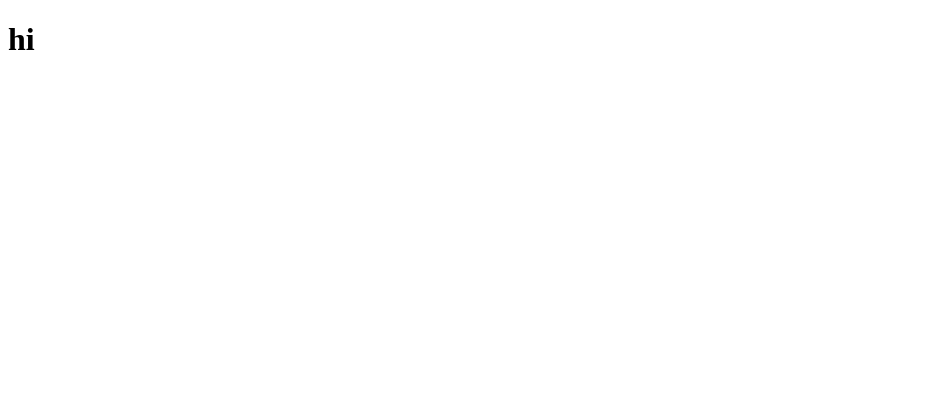
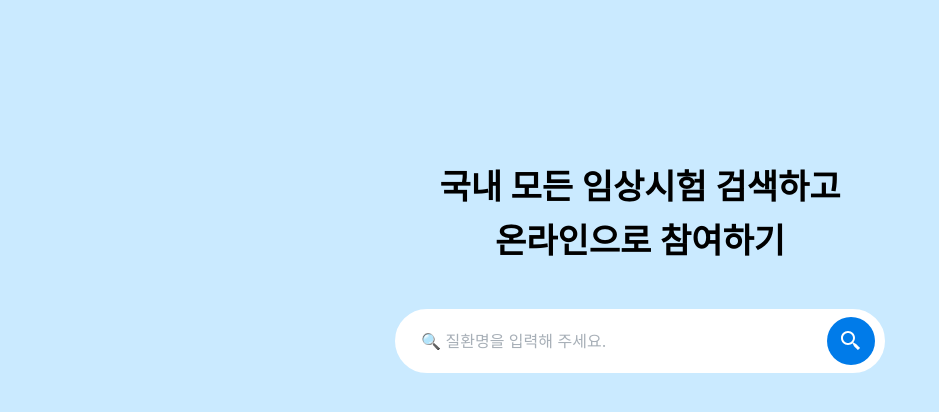
Before and after one commit to wanted-pre-onboarding-4/pre-onboarding-assignment-week-5-1-team-4, a React (Create React App) app: page / in a window 1280 px wide. Shown: the top 412 px of the page, without its empty margins (0-939 px from the left). Built offline with nearby package versions, Linux system fonts and the light colour scheme.

Commit message:
style: api, style 등 기초 연결 todo : 로컬 캐싱, 검색어 표시, 키보드 이동

```diff
--- a/package.json
+++ b/package.json
@@ -7,8 +7,10 @@
     "@testing-library/react": "^13.4.0",
     "@testing-library/user-event": "^13.5.0",
     "axios": "^0.27.2",
+    "lodash": "^4.17.21",
     "react": "^18.2.0",
     "react-dom": "^18.2.0",
+    "react-icons": "^4.4.0",
     "react-router-dom": "^6.4.1",
     "react-scripts": "5.0.1",
     "styled-components": "^5.3.5",
--- a/src/App.js
+++ b/src/App.js
@@ -1,5 +1,13 @@
-function App() {
-  return <h1>hi</h1>;
+import { BrowserRouter as Router, Routes, Route } from 'react-router-dom';
+import Search from './pages/search/Search';
+
+export default function App() {
+  return (
+    <Router>
+      <Routes>
+        <Route path="/" element={<Search />} />
+        <Route path="*" element={<div>404page</div>} />
+      </Routes>
+    </Router>
+  );
 }
-
-export default App;
--- a/src/index.js
+++ b/src/index.js
@@ -1,10 +1,12 @@
 import React from 'react';
 import ReactDOM from 'react-dom/client';
 import App from './App';
+import GlobalStyle from './styles/Globalstyles';
 
 const root = ReactDOM.createRoot(document.getElementById('root'));
 root.render(
   <React.StrictMode>
+    <GlobalStyle />
     <App />
   </React.StrictMode>
 );
--- /dev/null
+++ b/src/pages/search/Search.jsx
@@ -0,0 +1,224 @@
+import { useState, useEffect } from 'react';
+import axios from 'axios';
+import { BiSearchAlt2 } from 'react-icons/bi';
+import styled from 'styled-components';
+import { debounce } from 'lodash';
+
+export default function Search() {
+  const [isListVisible, setIsListVisible] = useState(false);
+  //   const [searchMode, setSearchMode] = useState(false);
+
+  useEffect(() => {
+    const search = document.querySelector('input[type="search"]');
+    search.addEventListener('focusin', _ => setIsListVisible(true));
+    search.addEventListener('focusout', _ => {
+      setIsListVisible(false);
+      setSearchList([]);
+    });
+  }, []);
+  const [searchList, setSearchList] = useState([]);
+
+  const getSearchList = async str => {
+    const res = await axios.get(`http://localhost:4000/sick?q=${str}`);
+    console.info('calling api');
+    console.log(res.data);
+    if (res.data.length > 10) return setSearchList(res.data.slice(0, 10));
+    setSearchList(res.data);
+    //  setSearchMode(true);
+  };
+
+  const onChangeKeyword = event => {
+    debounceOnChangeKeyword(event.target.value);
+  };
+
+  const debounceOnChangeKeyword = debounce(async str => {
+    if (str.length === 0) return;
+    //   setSearchMode(false);
+    getSearchList(str);
+  }, 1000);
+
+  return (
+    <Wrap>
+      <InnerWrap>
+        <TitleWrap>
+          국내 모든 임상시험 검색하고
+          <br />
+          온라인으로 참여하기
+        </TitleWrap>
+        <SearchWrap>
+          <Border>
+            <InputWrap>
+              <Input
+                type="search"
+                placeholder="🔍 질환명을 입력해 주세요."
+                onChange={onChangeKeyword}
+              />
+            </InputWrap>
+            <Button>
+              <BiSearchAlt2 fill="#ffffff" />
+            </Button>
+          </Border>
+          {isListVisible && (
+            <SearchListWrap>
+              <List>
+                {searchList.length === 0 ? (
+                  <ul>
+                    <li>
+                      <ListItem>
+                        <BiSearchAlt2 fill="#a7afb7" />
+                        <Item>검색어 없음</Item>
+                      </ListItem>
+                    </li>
+                  </ul>
+                ) : (
+                  <ul>
+                    {searchList?.map(item => (
+                      <li key={item.sickCd}>
+                        <ListItem>
+                          <BiSearchAlt2 fill="#a7afb7" />
+                          <Item>{item.sickNm}</Item>
+                        </ListItem>
+                      </li>
+                    ))}
+                  </ul>
+                )}
+              </List>
+            </SearchListWrap>
+          )}
+        </SearchWrap>
+      </InnerWrap>
+    </Wrap>
+  );
+}
+
+const Wrap = styled.div`
+  width: 100%;
+  margin: 0 auto;
+  height: 100vh;
+  display: flex;
+  justify-content: center;
+  background-color: #caeaff;
+`;
+
+const InnerWrap = styled.div`
+  width: 100%;
+  max-width: 1040px;
+  padding-top: 160px;
+  display: flex;
+  flex-direction: column;
+`;
+
+const TitleWrap = styled.h2`
+  text-align: center;
+  font-size: 2.125rem;
+  font-weight: 600;
+  line-height: 1.6;
+  margin-bottom: 40px;
+`;
+
+const SearchWrap = styled.div`
+  max-width: 490px;
+  width: 100%;
+  margin: 0 auto;
+  position: relative;
+`;
+
+const Border = styled.div`
+  display: flex;
+  flex-direction: row;
+  align-items: center;
+  position: relative;
+  width: 100%;
+  padding-right: 8px;
+  border-radius: 40px;
+  border: 2px solid white;
+  background-color: white;
+  :focus-within {
+    border: 2px solid blue;
+  }
+`;
+
+const InputWrap = styled.div`
+  flex: 1;
+  padding: 20px 10px 20px 24px;
+`;
+
+const Button = styled.button`
+  display: flex;
+  justify-content: center;
+  align-items: center;
+  width: 48px;
+  height: 48px;
+  border-radius: 100%;
+  border: none;
+  cursor: pointer;
+  background-color: #007be9;
+  & svg {
+    width: 24px;
+    height: 24px;
+  }
+`;
+
+const Input = styled.input`
+  border: none;
+  width: 100%;
+  font-size: 1rem;
+  line-height: 1.15;
+  :focus {
+    outline: none;
+  }
+  ::placeholder {
+    color: #a7afb7;
+  }
+  ::-webkit-search-decoration,
+  ::-webkit-search-cancel-button,
+  ::-webkit-search-results-button,
+  ::-webkit-search-results-decoration {
+    -webkit-appearance: none;
+    width: 20px;
+    height: 20px;
+    background: url('searchClear.svg') no-repeat center;
+    cursor: pointer;
+  }
+`;
+
+const SearchListWrap = styled.div`
+  width: 100%;
+  position: absolute;
+  top: 70px;
+  left: 0;
+  right: 0;
+  border-radius: 15px;
+  border-color: #ffffff;
+  background-color: #ffffff;
+  box-shadow: 0 1px 6px 0 rgba(147, 150, 160, 0.28);
+`;
+
+const List = styled.div`
+  ul {
+    list-style: none;
+    padding: 15px 0;
+    overflow: hidden;
+  }
+  li {
+    padding: 10px 20px;
+    :hover {
+      background-color: #f8f9fa;
+      cursor: pointer;
+    }
+  }
+`;
+
+const ListItem = styled.div`
+  display: flex;
+  align-items: center;
+  & svg {
+    width: 21px;
+    height: 21px;
+    fill: #a7afb7;
+  }
+`;
+
+const Item = styled.div`
+  margin-left: 8px;
+`;
--- /dev/null
+++ b/src/styles/Globalstyles.js
@@ -0,0 +1,23 @@
+import { createGlobalStyle } from 'styled-components';
+
+const GlobalStyle = createGlobalStyle`
+   * {
+    box-sizing: border-box;
+    margin: 0;
+    padding: 0;
+    font-family: 'Spoqa Han Sans Neo',-apple-system,'BlinkMacSystemFont','Apple SD Gothic Neo','Inter','Segoe UI',sans-serif,'Apple Color Emoji','Segoe UI Emoji','Segoe UI Symbol'
+   }
+   body {
+    padding: 0;
+    margin: 0;
+   }
+   a {
+    text-decoration: none;
+    color: inherit;
+   }
+   input {
+       border: none;
+   }
+ `;
+
+export default GlobalStyle;
```
Also changed, not shown: public/searchClear.svg (added), 1 other file (tests, documents, lock files or other folders).
